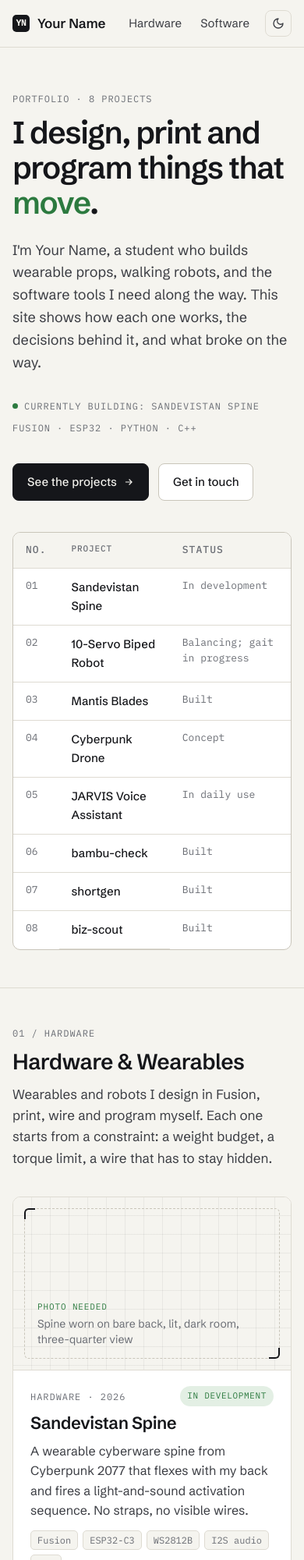
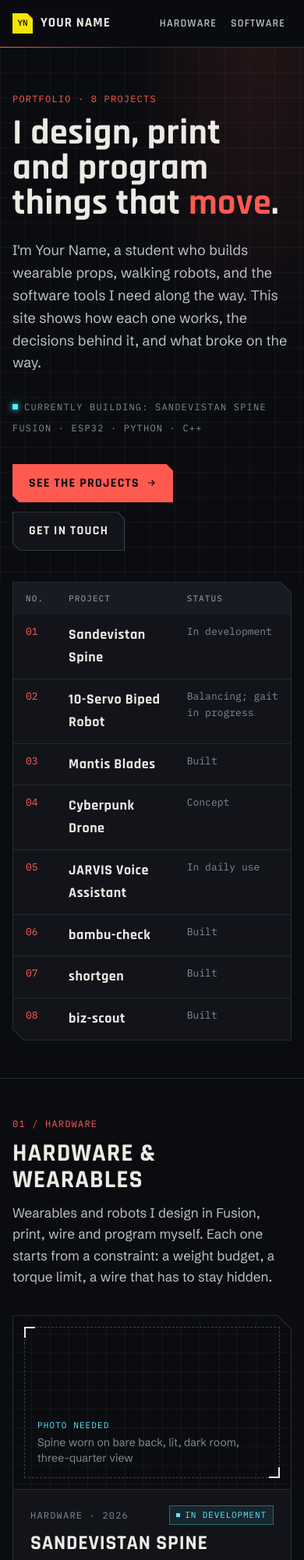
Before and after one commit to michaelsumin78-hue/michaelsumin78-hue.github.io, a plain HTML site: page index.html in a window 390 px wide. Shown: the top 2000 px of the page at 78% size. Drawn offline with Linux system fonts and the light colour scheme.

Commit message:
Cyberpunk menu theme: dark palette, chamfered panels, Rajdhani headings, About photo slot

```diff
--- a/assets/styles.css
+++ b/assets/styles.css
@@ -1,56 +1,31 @@
 /* ---------- Tokens ---------- */
+/* Dark-only theme modeled on Cyberpunk 2077 menus: red accent, cyan for live
+   status, chamfered panels. Body text stays in a plain sans for readability. */
 :root {
-  --bg: #f5f4ef;
-  --surface: #ffffff;
-  --ink: #15161a;
-  --ink-2: #3b3d43;
-  --muted: #6b6e75;
-  --line: #dedbd2;
-  --line-strong: #c9c5ba;
-  --accent: #2c7a3f;
-  --accent-ink: #ffffff;
-  --accent-soft: #e3efe4;
-  --grid: rgba(21, 22, 26, 0.06);
-  --shadow: 0 1px 2px rgba(21, 22, 26, 0.04), 0 8px 24px rgba(21, 22, 26, 0.06);
+  color-scheme: dark;
+  --bg: #0b0c10;
+  --surface: #12141a;
+  --surface-2: #181b22;
+  --ink: #eceae4;
+  --ink-2: #bcc0c8;
+  --muted: #828894;
+  --line: #262a33;
+  --line-strong: #3a3f4b;
+  --accent: #ff5a4f;
+  --accent-ink: #0b0c10;
+  --accent-soft: rgba(255, 90, 79, 0.10);
+  --cyan: #52eefc;
+  --cyan-soft: rgba(82, 238, 252, 0.08);
+  --yellow: #f3e600;
+  --grid: rgba(236, 234, 228, 0.04);
 
   --font-sans: "Schibsted Grotesk", system-ui, -apple-system, "Segoe UI", sans-serif;
+  --font-display: "Rajdhani", "Schibsted Grotesk", system-ui, sans-serif;
   --font-mono: "IBM Plex Mono", ui-monospace, "Cascadia Mono", Consolas, monospace;
 
   --max: 1120px;
   --gutter: clamp(16px, 4vw, 40px);
-  --radius: 10px;
-}
-
-@media (prefers-color-scheme: dark) {
-  :root:not([data-theme="light"]) {
-    --bg: #0e0f11;
-    --surface: #16181b;
-    --ink: #eceae4;
-    --ink-2: #c4c2bc;
-    --muted: #8d9097;
-    --line: #26292e;
-    --line-strong: #353940;
-    --accent: #a6e85a;
-    --accent-ink: #0e0f11;
-    --accent-soft: #1d2a16;
-    --grid: rgba(236, 234, 228, 0.05);
-    --shadow: 0 1px 2px rgba(0, 0, 0, 0.3), 0 8px 24px rgba(0, 0, 0, 0.35);
-  }
-}
-
-:root[data-theme="dark"] {
-  --bg: #0e0f11;
-  --surface: #16181b;
-  --ink: #eceae4;
-  --ink-2: #c4c2bc;
-  --muted: #8d9097;
-  --line: #26292e;
-  --line-strong: #353940;
-  --accent: #a6e85a;
-  --accent-ink: #0e0f11;
-  --accent-soft: #1d2a16;
-  --grid: rgba(236, 234, 228, 0.05);
-  --shadow: 0 1px 2px rgba(0, 0, 0, 0.3), 0 8px 24px rgba(0, 0, 0, 0.35);
+  --cut: 14px;
 }
 
 /* ---------- Base ---------- */
@@ -69,14 +44,16 @@ body {
   text-rendering: optimizeLegibility;
 }
 
+::selection { background: var(--accent); color: var(--accent-ink); }
+
 img, video { display: block; max-width: 100%; height: auto; }
 
 a { color: inherit; text-decoration-color: var(--line-strong); text-underline-offset: 3px; }
 a:hover { text-decoration-color: var(--accent); }
 
-:focus-visible { outline: 2px solid var(--accent); outline-offset: 3px; border-radius: 4px; }
+:focus-visible { outline: 2px solid var(--cyan); outline-offset: 3px; }
 
-h1, h2, h3 { line-height: 1.12; letter-spacing: -0.02em; margin: 0; font-weight: 600; }
+h1, h2, h3 { font-family: var(--font-display); line-height: 1.05; letter-spacing: 0.01em; margin: 0; font-weight: 700; }
 
 p { margin: 0 0 1em; }
 
@@ -87,7 +64,7 @@ p { margin: 0 0 1em; }
 .label {
   font-family: var(--font-mono);
   font-size: 12px;
-  letter-spacing: 0.08em;
+  letter-spacing: 0.1em;
   text-transform: uppercase;
   color: var(--muted);
 }
@@ -95,55 +72,93 @@ p { margin: 0 0 1em; }
 .skip {
   position: absolute; left: -999px; top: 8px;
   background: var(--accent); color: var(--accent-ink);
-  padding: 8px 12px; border-radius: 6px; z-index: 100;
+  padding: 8px 12px; z-index: 100;
 }
 .skip:focus { left: 8px; }
+
+/* ---------- Chamfered panels ---------- */
+/* Clip the top-right and bottom-left corners, then redraw the border across
+   each cut with a diagonal so the outline stays continuous. */
+.card, .index-block, .facts, .decision, .btn {
+  --edge: var(--line);
+  position: relative;
+  border: 1px solid var(--edge);
+  clip-path: polygon(0 0, calc(100% - var(--cut)) 0, 100% var(--cut), 100% 100%, var(--cut) 100%, 0 calc(100% - var(--cut)));
+}
+.card::before, .card::after,
+.index-block::before, .index-block::after,
+.facts::before, .facts::after,
+.decision::before, .decision::after,
+.btn::before, .btn::after {
+  content: ""; position: absolute; z-index: 3; pointer-events: none;
+  width: var(--cut); height: var(--cut);
+  background: linear-gradient(to bottom left, transparent calc(50% - 1px), var(--edge) calc(50% - 1px), var(--edge) calc(50% + 1px), transparent calc(50% + 1px));
+}
+.card::before, .index-block::before, .facts::before, .decision::before, .btn::before { top: -1px; right: -1px; }
+.card::after, .index-block::after, .facts::after, .decision::after, .btn::after { bottom: -1px; left: -1px; }
 
 /* ---------- Header ---------- */
 .site-header {
   position: sticky; top: 0; z-index: 50;
-  background: color-mix(in srgb, var(--bg) 86%, transparent);
-  backdrop-filter: saturate(1.4) blur(12px);
-  -webkit-backdrop-filter: saturate(1.4) blur(12px);
+  background: color-mix(in srgb, var(--bg) 88%, transparent);
+  backdrop-filter: blur(12px);
+  -webkit-backdrop-filter: blur(12px);
   border-bottom: 1px solid var(--line);
+}
+.site-header::after {
+  content: ""; position: absolute; left: 0; bottom: -1px; height: 1px; width: 100%;
+  background: linear-gradient(90deg, var(--accent), transparent 45%);
 }
 .site-header .wrap {
   display: flex; align-items: center; justify-content: space-between;
   height: 60px; gap: 16px;
 }
 .brand {
-  font-weight: 600; text-decoration: none; letter-spacing: -0.01em;
+  font-family: var(--font-display); font-weight: 700; font-size: 20px;
+  text-transform: uppercase; letter-spacing: 0.06em; text-decoration: none;
   display: flex; align-items: center; gap: 10px; white-space: nowrap;
 }
 .brand-mark {
-  width: 22px; height: 22px; border-radius: 5px;
-  background: var(--ink); color: var(--bg);
+  width: 26px; height: 26px;
+  background: var(--yellow); color: #0b0c10;
   display: grid; place-items: center;
-  font-family: var(--font-mono); font-size: 11px; font-weight: 600;
+  font-family: var(--font-mono); font-size: 11px; font-weight: 500; letter-spacing: 0;
+  clip-path: polygon(0 0, calc(100% - 7px) 0, 100% 7px, 100% 100%, 0 100%);
 }
-.nav { display: flex; align-items: center; gap: 4px; }
+.nav { display: flex; align-items: center; gap: 2px; }
 .nav a {
-  text-decoration: none; color: var(--ink-2); font-size: 15px;
-  padding: 6px 10px; border-radius: 6px;
+  font-family: var(--font-display); font-weight: 600; font-size: 16px;
+  text-transform: uppercase; letter-spacing: 0.08em;
+  text-decoration: none; color: var(--ink-2);
+  padding: 6px 12px; position: relative;
 }
-.nav a:hover { color: var(--ink); background: var(--line); }
-.theme-toggle {
-  border: 1px solid var(--line); background: transparent; color: var(--ink-2);
-  width: 34px; height: 34px; border-radius: 8px; cursor: pointer;
-  display: grid; place-items: center; margin-left: 6px;
+.nav a::after {
+  content: ""; position: absolute; left: 12px; right: 12px; bottom: 2px; height: 2px;
+  background: var(--accent); transform: scaleX(0); transform-origin: left; transition: transform .2s;
 }
-.theme-toggle:hover { color: var(--ink); border-color: var(--line-strong); }
-.theme-toggle svg { width: 16px; height: 16px; }
+.nav a:hover { color: var(--ink); }
+.nav a:hover::after { transform: scaleX(1); }
 @media (max-width: 640px) {
   .nav .nav-hide { display: none; }
+  .brand { font-size: 17px; }
+  .nav a { font-size: 14px; padding: 6px 8px; }
+  .nav a::after { left: 8px; right: 8px; }
 }
 
 /* ---------- Hero ---------- */
-.hero { padding: clamp(56px, 10vw, 112px) 0 clamp(40px, 6vw, 72px); }
+.hero {
+  padding: clamp(56px, 10vw, 112px) 0 clamp(40px, 6vw, 72px);
+  background:
+    radial-gradient(60% 80% at 85% 0%, rgba(255, 90, 79, 0.10), transparent 70%),
+    linear-gradient(var(--grid) 1px, transparent 1px),
+    linear-gradient(90deg, var(--grid) 1px, transparent 1px);
+  background-size: auto, 32px 32px, 32px 32px;
+}
+.hero > .wrap > .label:first-child { color: var(--accent); }
 .hero h1 {
-  font-size: clamp(40px, 7vw, 76px);
+  font-size: clamp(46px, 8vw, 88px);
   max-width: 14ch;
-  letter-spacing: -0.035em;
+  line-height: 0.98;
 }
 .hero h1 em { font-style: normal; color: var(--accent); }
 .hero .lede {
@@ -151,42 +166,45 @@ p { margin: 0 0 1em; }
   font-size: clamp(18px, 2vw, 21px); color: var(--ink-2);
 }
 .hero-meta {
-  margin-top: 32px; display: flex; flex-wrap: wrap; gap: 8px 20px;
+  margin-top: 32px; display: flex; flex-wrap: wrap; gap: 8px 24px;
 }
 .hero-meta span { display: inline-flex; align-items: center; gap: 8px; }
-.dot { width: 7px; height: 7px; border-radius: 50%; background: var(--accent); display: inline-block; }
+.dot { width: 7px; height: 7px; background: var(--cyan); box-shadow: 0 0 8px var(--cyan); display: inline-block; }
 .hero-actions { margin-top: 36px; display: flex; flex-wrap: wrap; gap: 12px; }
 
 .btn {
+  --cut: 9px;
+  --edge: var(--line-strong);
   display: inline-flex; align-items: center; gap: 8px;
-  padding: 11px 18px; border-radius: 8px; font-size: 15px; font-weight: 500;
-  text-decoration: none; border: 1px solid var(--line-strong); color: var(--ink);
+  padding: 11px 20px;
+  font-family: var(--font-display); font-size: 16px; font-weight: 700;
+  text-transform: uppercase; letter-spacing: 0.08em;
+  text-decoration: none; color: var(--ink);
   background: var(--surface);
+  transition: background .15s, color .15s;
 }
-.btn:hover { border-color: var(--ink-2); }
-.btn-primary { background: var(--ink); color: var(--bg); border-color: var(--ink); }
-.btn-primary:hover { background: var(--ink-2); border-color: var(--ink-2); }
+.btn:hover { --edge: var(--accent); color: var(--accent); }
+.btn-primary { background: var(--accent); color: var(--accent-ink); --edge: var(--accent); }
+.btn-primary:hover { background: var(--cyan); color: var(--accent-ink); --edge: var(--cyan); }
 
-/* ---------- Index table (title block) ---------- */
-.index-block {
-  border: 1px solid var(--line-strong); border-radius: var(--radius);
-  background: var(--surface); overflow: hidden;
-}
+/* ---------- Index table (inventory list) ---------- */
+.index-block { background: var(--surface); overflow: hidden; }
 .index-block table { width: 100%; border-collapse: collapse; font-size: 15px; }
 .index-block th, .index-block td {
   text-align: left; padding: 12px 16px; border-bottom: 1px solid var(--line);
   vertical-align: top;
 }
-.index-block tr:last-child td { border-bottom: 0; }
-.index-block th { font-weight: 500; }
-.index-block td.mono, .index-block th.mono { font-size: 13px; color: var(--muted); }
-.index-block td.mono:first-child { white-space: nowrap; }
+.index-block tr:last-child td, .index-block tr:last-child th { border-bottom: 0; }
+.index-block tbody th { font-family: var(--font-display); font-weight: 700; font-size: 18px; letter-spacing: 0.03em; }
+.index-block td.mono { font-size: 13px; color: var(--muted); }
+.index-block td.mono:first-child { white-space: nowrap; color: var(--accent); }
 .index-block thead th {
-  font-family: var(--font-mono); font-size: 11px; letter-spacing: 0.08em;
-  text-transform: uppercase; color: var(--muted); background: var(--bg);
+  font-family: var(--font-mono); font-size: 11px; font-weight: 500; letter-spacing: 0.1em;
+  text-transform: uppercase; color: var(--muted); background: var(--surface-2);
 }
-.index-block tbody tr { cursor: pointer; }
-.index-block tbody tr:hover { background: var(--accent-soft); }
+.index-block tbody tr { cursor: pointer; transition: background .15s; }
+.index-block tbody tr:hover { background: var(--accent-soft); box-shadow: inset 3px 0 0 var(--accent); }
+.index-block tbody tr:hover th a { color: var(--accent); }
 .index-block a { text-decoration: none; }
 @media (max-width: 720px) {
   .index-block .hide-sm { display: none; }
@@ -200,7 +218,8 @@ p { margin: 0 0 1em; }
 @media (min-width: 860px) {
   .section-head { grid-template-columns: 220px 1fr; gap: 40px; align-items: baseline; }
 }
-.section-head h2 { font-size: clamp(28px, 4vw, 40px); }
+.section-head .label, .about-grid > div > .label { color: var(--accent); }
+.section-head h2 { font-size: clamp(32px, 4.5vw, 48px); text-transform: uppercase; letter-spacing: 0.03em; }
 .section-head p { color: var(--ink-2); max-width: 60ch; margin: 12px 0 0; }
 
 /* ---------- Project cards ---------- */
@@ -208,22 +227,25 @@ p { margin: 0 0 1em; }
 @media (min-width: 720px) { .cards { grid-template-columns: 1fr 1fr; } }
 @media (min-width: 1000px) {
   .cards { grid-template-columns: repeat(3, 1fr); }
-  .cards .card:not(.card--wide) h3 { font-size: 20px; }
+  .cards .card:not(.card--wide) h3 { font-size: 24px; }
 }
 .card {
+  --cut: 18px;
   display: flex; flex-direction: column;
-  background: var(--surface); border: 1px solid var(--line);
-  border-radius: var(--radius); overflow: hidden; text-decoration: none;
-  transition: border-color .2s, transform .2s, box-shadow .2s;
+  background: var(--surface);
+  text-decoration: none;
+  transition: transform .2s, background .2s;
 }
-.card:hover { border-color: var(--line-strong); transform: translateY(-2px); box-shadow: var(--shadow); }
-.card .media { border-radius: 0; border: 0; border-bottom: 1px solid var(--line); }
-.card-body { padding: 20px 22px 22px; display: flex; flex-direction: column; gap: 10px; flex: 1; }
+.card:hover { --edge: var(--accent); background: var(--surface-2); transform: translateY(-2px); }
+.card .media { border: 0; border-bottom: 1px solid var(--line); }
+.card-body { padding: 20px 22px 24px; display: flex; flex-direction: column; gap: 10px; flex: 1; }
 .card-top { display: flex; justify-content: space-between; align-items: center; gap: 12px; }
-.card h3 { font-size: 22px; }
+.card h3 { font-size: 26px; text-transform: uppercase; letter-spacing: 0.03em; }
 .card p { color: var(--ink-2); margin: 0; font-size: 16px; }
 .card .more {
-  margin-top: auto; padding-top: 8px; font-size: 14px; font-weight: 500;
+  margin-top: auto; padding-top: 8px;
+  font-family: var(--font-display); font-size: 15px; font-weight: 700;
+  text-transform: uppercase; letter-spacing: 0.08em;
   display: inline-flex; gap: 6px; align-items: center; color: var(--ink);
 }
 .card:hover .more { color: var(--accent); }
@@ -232,27 +254,28 @@ p { margin: 0 0 1em; }
   .card--wide { flex-direction: row; }
   .card--wide .media { flex: 1.25; border-bottom: 0; border-right: 1px solid var(--line); }
   .card--wide .card-body { flex: 1; padding: 28px; }
-  .card--wide h3 { font-size: 28px; }
+  .card--wide h3 { font-size: 34px; }
 }
 
 .status {
-  font-family: var(--font-mono); font-size: 11px; letter-spacing: 0.06em; text-transform: uppercase;
-  padding: 3px 8px; border-radius: 999px; border: 1px solid var(--line-strong); color: var(--muted);
-  white-space: nowrap;
+  font-family: var(--font-mono); font-size: 11px; letter-spacing: 0.08em; text-transform: uppercase;
+  padding: 3px 8px; border: 1px solid var(--line-strong); color: var(--muted);
+  white-space: nowrap; display: inline-flex; align-items: center; gap: 6px;
 }
-.status--live { border-color: transparent; background: var(--accent-soft); color: var(--accent); }
+.status::before { content: ""; width: 5px; height: 5px; background: currentColor; }
+.status--live { border-color: rgba(82, 238, 252, 0.35); background: var(--cyan-soft); color: var(--cyan); }
 
 .tags { display: flex; flex-wrap: wrap; gap: 6px; list-style: none; padding: 0; margin: 2px 0 0; }
 .tags li {
   font-family: var(--font-mono); font-size: 12px; color: var(--muted);
-  padding: 2px 8px; border-radius: 5px; background: var(--bg); border: 1px solid var(--line);
+  padding: 2px 8px; background: var(--bg); border: 1px solid var(--line);
 }
 
 /* ---------- Media slots ---------- */
 .media {
   position: relative; margin: 0;
   aspect-ratio: var(--ratio, 16 / 10);
-  border: 1px solid var(--line); border-radius: var(--radius);
+  border: 1px solid var(--line);
   overflow: hidden; background: var(--surface);
 }
 .media img, .media video { width: 100%; height: 100%; object-fit: cover; }
@@ -266,17 +289,17 @@ p { margin: 0 0 1em; }
 }
 .media__frame {
   position: absolute; inset: 14px;
-  border: 1px dashed var(--line-strong); border-radius: 6px;
+  border: 1px dashed var(--line-strong);
   display: flex; flex-direction: column; justify-content: flex-end; gap: 4px;
   padding: 14px 16px;
 }
 .media__frame::before, .media__frame::after {
-  content: ""; position: absolute; width: 14px; height: 14px; border-color: var(--muted);
+  content: ""; position: absolute; width: 14px; height: 14px; border-color: var(--accent);
 }
-.media__frame::before { top: -1px; left: -1px; border-top: 2px solid; border-left: 2px solid; border-top-left-radius: 6px; }
-.media__frame::after { bottom: -1px; right: -1px; border-bottom: 2px solid; border-right: 2px solid; border-bottom-right-radius: 6px; }
+.media__frame::before { top: -1px; left: -1px; border-top: 2px solid; border-left: 2px solid; }
+.media__frame::after { bottom: -1px; right: -1px; border-bottom: 2px solid; border-right: 2px solid; }
 .media__tag {
-  font-family: var(--font-mono); font-size: 11px; letter-spacing: 0.08em; text-transform: uppercase; color: var(--accent);
+  font-family: var(--font-mono); font-size: 11px; letter-spacing: 0.1em; text-transform: uppercase; color: var(--cyan);
 }
 .media__desc { font-size: 14px; color: var(--muted); max-width: 40ch; line-height: 1.4; }
 .media-caption { font-size: 14px; color: var(--muted); margin-top: 10px; }
@@ -284,39 +307,41 @@ p { margin: 0 0 1em; }
 /* ---------- About ---------- */
 .about-grid { display: grid; gap: 32px; grid-template-columns: 1fr; }
 @media (min-width: 860px) { .about-grid { grid-template-columns: 220px 1fr 1fr; gap: 40px; } }
-.about-grid h2 { font-size: clamp(28px, 4vw, 40px); }
+.about-grid h2 { font-size: clamp(32px, 4.5vw, 48px); text-transform: uppercase; letter-spacing: 0.03em; }
+.about-photo { margin-top: 24px; max-width: 260px; }
 .about-text p { color: var(--ink-2); }
 .skill-list { list-style: none; padding: 0; margin: 0; border-top: 1px solid var(--line); }
 .skill-list li {
   display: grid; grid-template-columns: 120px 1fr; gap: 12px;
   padding: 12px 0; border-bottom: 1px solid var(--line); font-size: 15px;
 }
-.skill-list li span:first-child { color: var(--muted); font-family: var(--font-mono); font-size: 12px; text-transform: uppercase; letter-spacing: 0.06em; padding-top: 3px; }
+.skill-list li span:first-child { color: var(--accent); font-family: var(--font-mono); font-size: 12px; text-transform: uppercase; letter-spacing: 0.08em; padding-top: 3px; }
 
 /* ---------- Footer ---------- */
-.site-footer { border-top: 1px solid var(--line); padding: 48px 0 56px; }
+.site-footer { border-top: 1px solid var(--line); padding: 48px 0 56px; background: var(--surface); }
 .footer-grid { display: flex; flex-wrap: wrap; justify-content: space-between; gap: 24px; align-items: flex-end; }
-.footer-grid h2 { font-size: clamp(26px, 4vw, 36px); max-width: 18ch; }
+.footer-grid h2 { font-size: clamp(30px, 4.5vw, 42px); max-width: 18ch; text-transform: uppercase; letter-spacing: 0.03em; }
 .contact-links { display: flex; flex-wrap: wrap; gap: 10px; }
-.fine { margin-top: 40px; font-size: 13px; color: var(--muted); }
+.fine { margin-top: 40px; font-size: 13px; color: var(--muted); font-family: var(--font-mono); }
 
 /* ---------- Project page ---------- */
-.crumb { padding-top: 32px; font-size: 14px; }
+.crumb { padding-top: 32px; font-size: 13px; font-family: var(--font-mono); text-transform: uppercase; letter-spacing: 0.06em; }
 .crumb a { color: var(--muted); text-decoration: none; }
-.crumb a:hover { color: var(--ink); }
+.crumb a:hover { color: var(--accent); }
 .project-hero { padding: 28px 0 40px; }
-.project-hero h1 { font-size: clamp(36px, 6vw, 64px); letter-spacing: -0.03em; max-width: 18ch; }
+.project-hero h1 { font-size: clamp(42px, 7vw, 76px); text-transform: uppercase; letter-spacing: 0.02em; max-width: 18ch; }
 .project-hero .lede { margin-top: 18px; max-width: 62ch; font-size: clamp(18px, 2vw, 21px); color: var(--ink-2); }
 .project-hero .card-top { justify-content: flex-start; margin-bottom: 18px; }
 
 .facts {
+  --edge: var(--line-strong);
   display: grid; grid-template-columns: repeat(2, 1fr); gap: 0;
-  border: 1px solid var(--line-strong); border-radius: var(--radius); background: var(--surface);
+  background: var(--surface);
   margin: 32px 0 0; overflow: hidden;
 }
 @media (min-width: 860px) { .facts { grid-template-columns: repeat(4, 1fr); } }
 .facts div { padding: 14px 18px; border-right: 1px solid var(--line); border-bottom: 1px solid var(--line); margin-bottom: -1px; }
-.facts dt { font-family: var(--font-mono); font-size: 11px; letter-spacing: 0.08em; text-transform: uppercase; color: var(--muted); margin-bottom: 4px; }
+.facts dt { font-family: var(--font-mono); font-size: 11px; letter-spacing: 0.1em; text-transform: uppercase; color: var(--accent); margin-bottom: 4px; }
 .facts dd { margin: 0; font-size: 15px; }
 
 .project-body { display: grid; gap: 48px; grid-template-columns: 1fr; padding: 48px 0 80px; }
@@ -324,17 +349,17 @@ p { margin: 0 0 1em; }
 .toc { position: sticky; top: 84px; align-self: start; display: none; }
 @media (min-width: 960px) { .toc { display: block; } }
 .toc ol { list-style: none; padding: 0; margin: 12px 0 0; border-left: 1px solid var(--line); }
-.toc a { display: block; padding: 5px 0 5px 14px; margin-left: -1px; border-left: 1px solid transparent; color: var(--muted); text-decoration: none; font-size: 14px; }
-.toc a:hover { color: var(--ink); border-left-color: var(--ink); }
+.toc a { display: block; padding: 5px 0 5px 14px; margin-left: -1px; border-left: 2px solid transparent; color: var(--muted); text-decoration: none; font-size: 14px; }
+.toc a:hover { color: var(--ink); border-left-color: var(--accent); }
 
 .prose { max-width: 68ch; }
 .prose section { margin-bottom: 52px; scroll-margin-top: 84px; }
-.prose h2 { font-size: 26px; margin-bottom: 16px; display: flex; gap: 14px; align-items: baseline; }
+.prose h2 { font-size: 30px; text-transform: uppercase; letter-spacing: 0.03em; margin-bottom: 16px; display: flex; gap: 14px; align-items: baseline; }
 .prose h2 .num { font-family: var(--font-mono); font-size: 13px; color: var(--accent); font-weight: 500; letter-spacing: 0; }
 .prose p, .prose li { color: var(--ink-2); }
 .prose ul { padding-left: 20px; margin: 0 0 1em; }
 .prose li { margin-bottom: 8px; }
-.prose li::marker { color: var(--muted); }
+.prose li::marker { color: var(--accent); }
 .prose strong { color: var(--ink); font-weight: 600; }
 .prose .media { margin: 28px 0 0; }
 .prose .media-row { display: grid; gap: 16px; grid-template-columns: 1fr; margin-top: 28px; }
@@ -343,16 +368,17 @@ p { margin: 0 0 1em; }
 .prose .media-row .media:only-child { grid-column: 1 / -1; aspect-ratio: 16 / 9; }
 
 .decision {
-  border: 1px solid var(--line); border-radius: var(--radius); background: var(--surface);
-  padding: 18px 20px; margin: 0 0 12px;
+  background: var(--surface);
+  padding: 18px 20px 18px 22px; margin: 0 0 12px;
+  box-shadow: inset 2px 0 0 var(--accent);
 }
-.decision h3 { font-size: 17px; margin-bottom: 6px; letter-spacing: -0.01em; }
+.decision h3 { font-size: 20px; margin-bottom: 6px; text-transform: uppercase; letter-spacing: 0.04em; }
 .decision p { margin: 0; font-size: 16px; }
 
 .next-project { border-top: 1px solid var(--line); padding: 40px 0 72px; }
 .next-project a { display: flex; justify-content: space-between; align-items: center; gap: 16px; text-decoration: none; }
-.next-project h2 { font-size: clamp(24px, 4vw, 36px); }
-.next-project a:hover h2 { color: var(--accent); }
+.next-project h2 { font-size: clamp(28px, 4.5vw, 42px); text-transform: uppercase; letter-spacing: 0.03em; }
+.next-project a:hover h2, .next-project a:hover svg { color: var(--accent); }
 
 /* ---------- Motion ---------- */
 @media (prefers-reduced-motion: no-preference) {
@@ -361,5 +387,5 @@ p { margin: 0 0 1em; }
 }
 @media (prefers-reduced-motion: reduce) {
   html { scroll-behavior: auto; }
-  .card { transition: none; }
+  .card, .nav a::after { transition: none; }
 }
--- a/index.html
+++ b/index.html
@@ -7,12 +7,12 @@
 <meta name="description" content="Hardware and software projects by Your Name: wearables, robots, and the tools I build.">
 <meta property="og:title" content="Your Name | Projects">
 <meta property="og:description" content="Hardware and software projects by Your Name: wearables, robots, and the tools I build.">
-<meta name="theme-color" content="#f5f4ef" media="(prefers-color-scheme: light)">
-<meta name="theme-color" content="#0e0f11" media="(prefers-color-scheme: dark)">
+<meta name="theme-color" content="#0b0c10" media="(prefers-color-scheme: light)">
+<meta name="theme-color" content="#0b0c10" media="(prefers-color-scheme: dark)">
 <link rel="icon" href="assets/favicon.svg" type="image/svg+xml">
 <link rel="preconnect" href="https://fonts.googleapis.com">
 <link rel="preconnect" href="https://fonts.gstatic.com" crossorigin>
-<link href="https://fonts.googleapis.com/css2?family=IBM+Plex+Mono:wght@400;500&family=Schibsted+Grotesk:wght@400;500;600&display=swap" rel="stylesheet">
+<link href="https://fonts.googleapis.com/css2?family=IBM+Plex+Mono:wght@400;500&family=Rajdhani:wght@600;700&family=Schibsted+Grotesk:wght@400;500;600&display=swap" rel="stylesheet">
 <link rel="stylesheet" href="assets/styles.css">
 <script src="assets/site.js"></script>
 </head>
@@ -26,7 +26,6 @@
       <a href="index.html#software">Software</a>
       <a class="nav-hide" href="index.html#about">About</a>
       <a class="nav-hide" href="index.html#contact">Contact</a>
-      <button class="theme-toggle" type="button" aria-label="Toggle dark mode"><svg viewBox="0 0 24 24" fill="none" stroke="currentColor" stroke-width="2" stroke-linecap="round" stroke-linejoin="round" aria-hidden="true"><path d="M12 3a6 6 0 0 0 9 9 9 9 0 1 1-9-9Z"/></svg></button>
     </nav>
   </div>
 </header>
@@ -161,7 +160,7 @@
 
 <section class="section" id="about">
   <div class="wrap about-grid reveal">
-    <div><span class="label">03 / about</span><h2 style="margin-top:12px">About</h2></div>
+    <div><span class="label">03 / about</span><h2 style="margin-top:12px">About</h2><figure class="media media--placeholder about-photo" style="--ratio: 4 / 5"><div class="media__frame"><span class="media__tag">Photo needed</span><span class="media__desc">You, unedited: face visible, ideally with one of your builds</span></div></figure></div>
     <div class="about-text">
       <p>I like projects where the hardware and the code have to agree. A walking robot is a torque budget and a control loop at the same time; a wearable prop is a weight budget, a battery and a light show.</p>
       <p>I work alone on most of these, which means I do the CAD, printing, wiring, firmware and testing myself. I write down what fails and why, and the project pages here come from those notes.</p>
```
Also changed, not shown: projects/bambu-check.html (+3 -4 lines), projects/biped-robot.html (+3 -4 lines), projects/biz-scout.html (+3 -4 lines), projects/drone.html (+3 -4 lines), projects/jarvis.html (+3 -4 lines), projects/mantis-blades.html (+3 -4 lines), projects/sandevistan.html (+3 -4 lines), projects/shortgen.html (+3 -4 lines), assets/favicon.svg.
